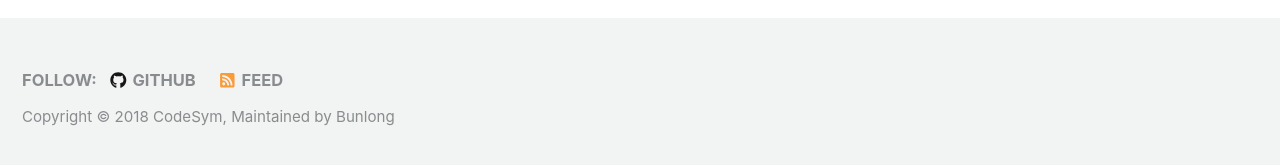
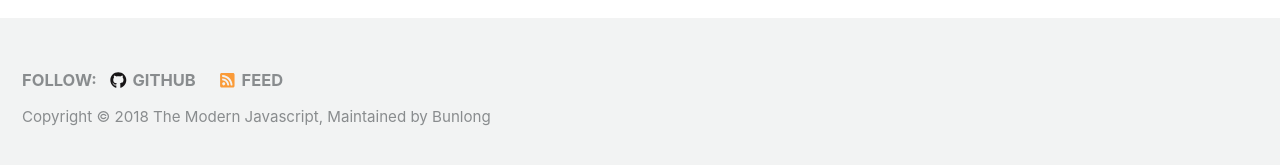
Before and after one commit to learnreactjs/learnreactjs.github.io, a Jekyll site: the page built from _docs/22-what-is-react-component.md, in a window 1280 px wide and 900 px high, scrolled down 253 px. Shown: the part 727-892 px from the top of the window. Built offline with Jekyll 4.4.1, drawn with Linux system fonts in a browser that asks for light colours; nearby versions of some CDN libraries.

Commit message:
update website

```diff
--- a/_config.yml
+++ b/_config.yml
@@ -18,8 +18,8 @@
 locale                   : "en-US"
 title                    : "Learn React v.1"
 title_separator          : "-"
-name                     : "CodeSym"
-description              : "A comprehensive introduction to React."
+name                     : "The Modern Javascript"
+description              : "Welcome to Learn React, a comprehensive introduction to Reactjs. - Learn React"
 url                      : # the base hostname & protocol for your site e.g. "https://mmistakes.github.io"
 baseurl                  : # the subpath of your site, e.g. "/blog"
 repository               : # GitHub username/repo-name e.g. "mmistakes/minimal-mistakes"
--- a/_includes/footer.html
+++ b/_includes/footer.html
@@ -22,4 +22,4 @@
   </ul>
 </div>
 
-<div class="page__footer-copyright">Copyright &copy; {{ site.time | date: '%Y' }} <a href="https://github.com/codesym" target="_blank">{{ site.name | default: site.title }}</a>, Maintained by <a href="https://github.com/Bunlong" target="_blank">Bunlong</a></div>
+<div class="page__footer-copyright">Copyright &copy; {{ site.time | date: '%Y' }} <a href="https://themodernjs.com" target="_blank">{{ site.name | default: site.title }}</a>, Maintained by <a href="https://github.com/Bunlong" target="_blank">Bunlong</a></div>
```
Also changed, not shown: 3 other files.
